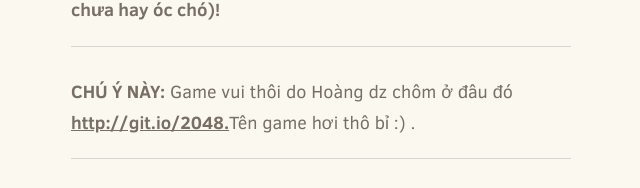
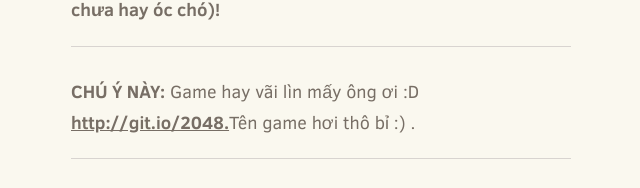
Before and after one commit to hoongp4327/game-2048, a plain HTML site: page index.html in a window 1280 px wide. Shown: the part 953-1141 px from the top of the page, without its empty margins (319-959 px from the left). Drawn offline with Linux system fonts and the light colour scheme.

Commit message:
Update index.html

```diff
--- a/index.html
+++ b/index.html
@@ -77,7 +77,7 @@
     </p>
     <hr>
     <p>
-    <strong class="important">Chú ý này:</strong> Game vui thôi do Hoàng dz chôm ở đâu đó <a href="http://git.io/2048">http://git.io/2048.</a>Tên game hơi thô bỉ :) .
+    <strong class="important">Chú ý này:</strong> Game hay vãi lìn mấy ông ơi :D  <a href="http://git.io/2048">http://git.io/2048.</a>Tên game hơi thô bỉ :) .
     </p>
     <hr>
     <p>
```
